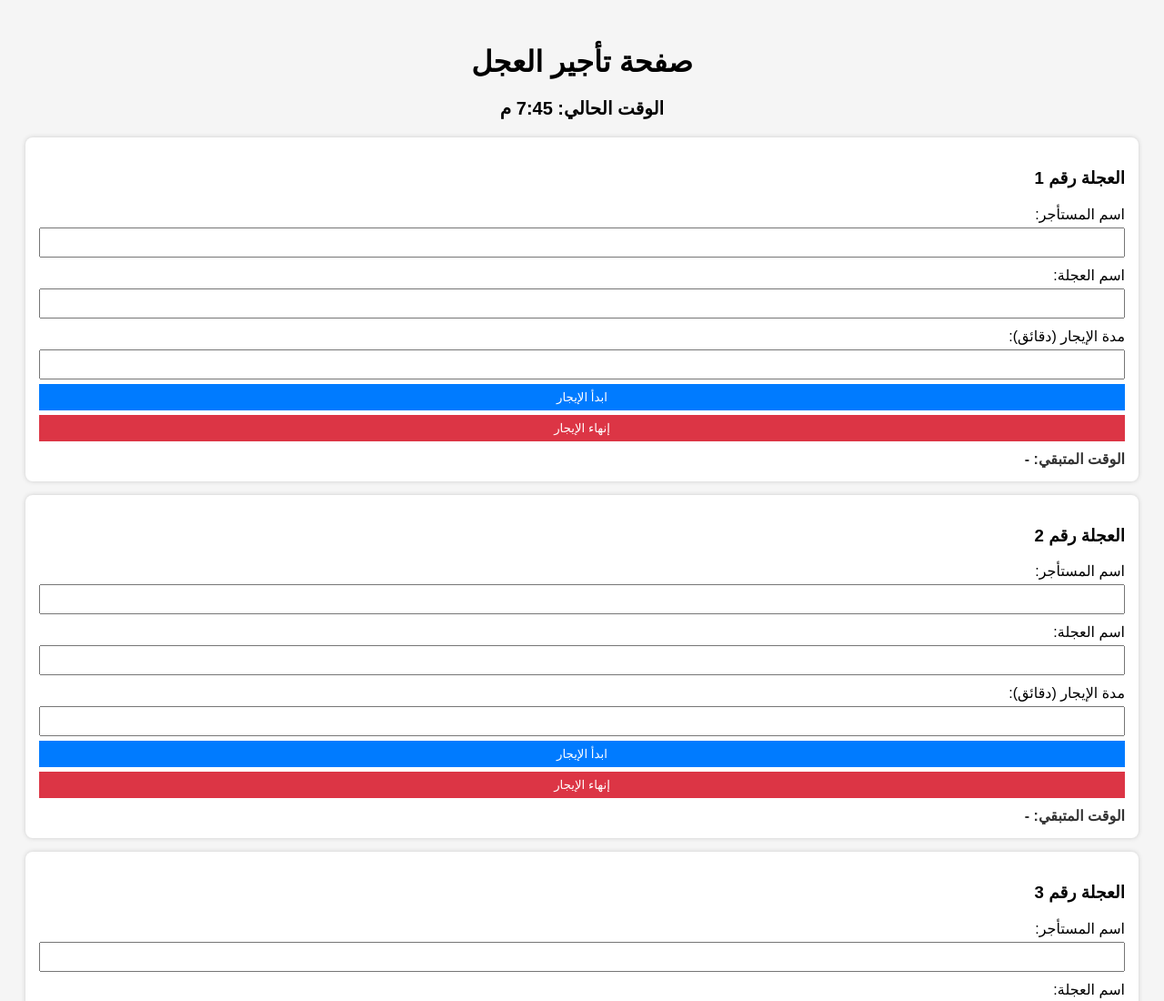
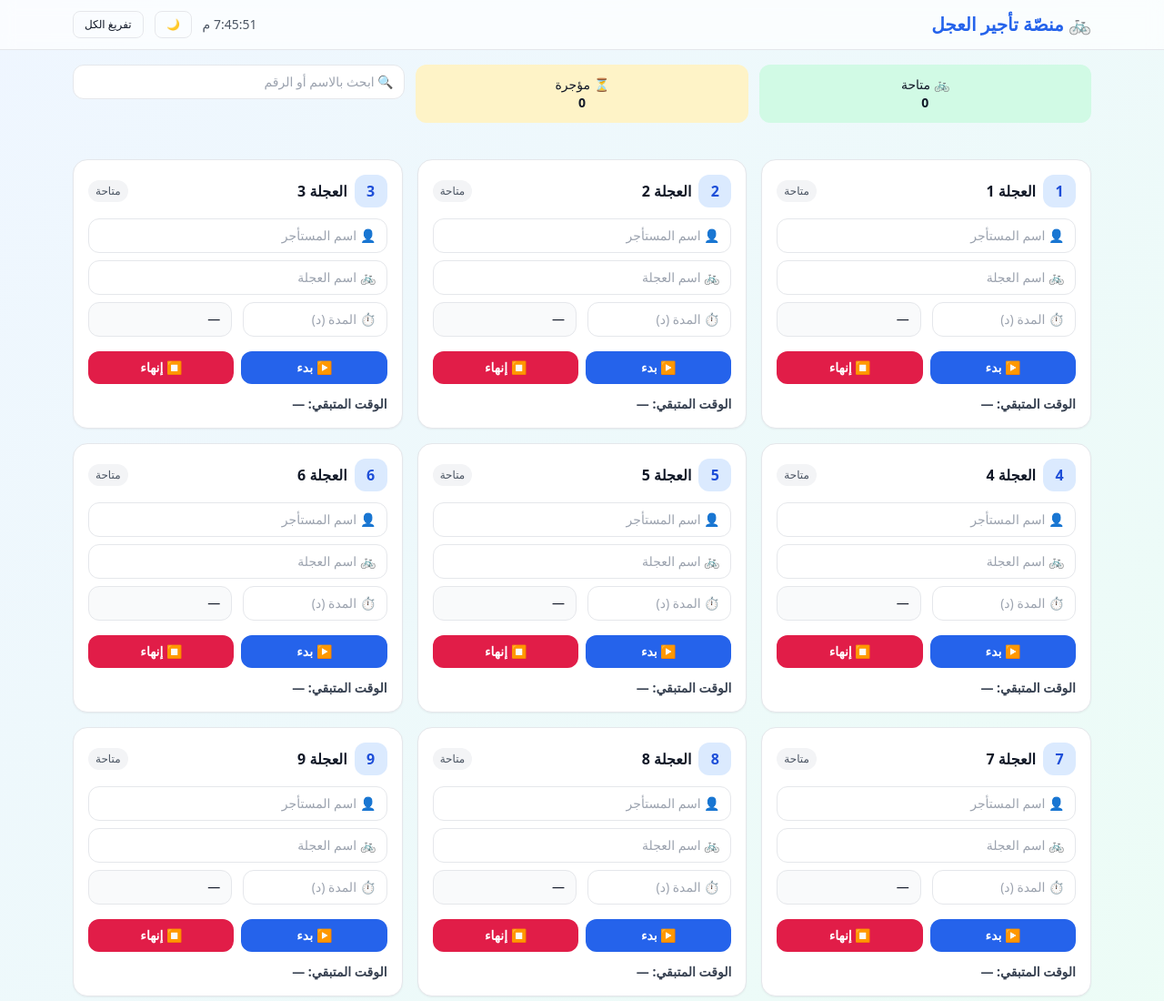
Before and after one commit to apdosyd/sekl, a plain HTML site: page index.html in a window 1280 px wide. Shown: the top 1100 px of the page at 91% size. Drawn offline with nearby package versions, Linux system fonts and the light colour scheme; no server answers.

Commit message:
Update index.html

```diff
--- a/index.html
+++ b/index.html
@@ -1,27 +1,54 @@
 <!DOCTYPE html>
-<html lang="ar">
+<html lang="ar" dir="rtl">
 <head>
-  <meta charset="UTF-8" />
+  <meta charset="utf-8" />
   <meta name="viewport" content="width=device-width, initial-scale=1" />
-  <title>صفحة تأجير العجل</title>
+  <title>منصّة تأجير العجل</title>
+  <!-- Tailwind -->
+  <script src="https://cdn.tailwindcss.com"></script>
+  <meta name="color-scheme" content="light dark" />
   <style>
-    body { font-family: Arial, sans-serif; direction: rtl; padding: 20px; background: #f5f5f5; }
-    h1 { text-align: center; margin-bottom: 20px; }
-    .bike-container { background: white; border-radius: 8px; padding: 15px; margin-bottom: 15px; box-shadow: 0 0 5px #ccc; }
-    label { display: block; margin-top: 10px; }
-    input, button { width: 100%; padding: 7px; margin-top: 5px; box-sizing: border-box; }
-    button { background-color: #007bff; color: white; border: none; cursor: pointer; }
-    button:hover { background-color: #0056b3; }
-    .countdown { margin-top: 10px; font-weight: bold; color: #333; }
-    #currentTime { font-size: 20px; font-weight: bold; text-align: center; margin-bottom: 20px; }
+    body { font-feature-settings: "ss01" on, "cv01" on; transition: background 0.4s; }
+    .hide { display:none; }
   </style>
 </head>
-<body>
+<body class="min-h-screen bg-gradient-to-br from-blue-50 to-emerald-50 text-gray-900 dark:from-gray-900 dark:to-gray-800 dark:text-gray-100 selection:bg-blue-200">
+  <!-- Header -->
+  <header class="sticky top-0 z-10 bg-white/70 dark:bg-gray-900/70 backdrop-blur border-b">
+    <div class="mx-auto max-w-6xl px-4 py-3 flex items-center gap-4">
+      <h1 class="text-xl font-bold text-blue-600">🚲 منصّة تأجير العجل</h1>
+      <div class="ms-auto flex items-center gap-3">
+        <span id="now" class="text-sm text-gray-600 dark:text-gray-300">—</span>
+        <button id="toggleDark" class="text-xs rounded-lg border px-3 py-1.5 hover:bg-gray-100 dark:hover:bg-gray-800">🌙</button>
+        <button id="clearAll" class="text-xs rounded-lg border px-3 py-1.5 hover:bg-gray-100 dark:hover:bg-gray-800">تفريغ الكل</button>
+      </div>
+    </div>
+  </header>
 
-<h1>صفحة تأجير العجل</h1>
-<div id="currentTime">جارٍ تحميل الوقت...</div>
-<div id="bikesContainer"></div>
+  <!-- Stats -->
+  <section class="mx-auto max-w-6xl px-4 py-4 grid grid-cols-2 sm:grid-cols-3 gap-3 text-sm">
+    <div class="rounded-xl bg-emerald-100 dark:bg-emerald-900 p-3 text-center">
+      <p>🚲 متاحة</p>
+      <b id="availableCount">0</b>
+    </div>
+    <div class="rounded-xl bg-amber-100 dark:bg-amber-900 p-3 text-center">
+      <p>⏳ مؤجرة</p>
+      <b id="rentedCount">0</b>
+    </div>
+    <div class="col-span-2 sm:col-span-1">
+      <input id="searchBox" class="w-full rounded-xl border px-3 py-2 text-sm focus:ring focus:ring-blue-200 dark:bg-gray-800 dark:border-gray-700" placeholder="🔍 ابحث بالاسم أو الرقم">
+    </div>
+  </section>
 
+  <!-- Main -->
+  <main class="mx-auto max-w-6xl px-4 py-6">
+    <section id="bikes" class="grid gap-4 sm:grid-cols-2 lg:grid-cols-3"></section>
+  </main>
+
+  <!-- Toast -->
+  <div id="toast" class="fixed bottom-4 inset-x-4 sm:left-1/2 sm:-translate-x-1/2 sm:w-[420px] rounded-xl border bg-white dark:bg-gray-800 shadow-lg p-4 text-sm hidden"></div>
+
+  <!-- Alarm -->
   <audio id="alarm" src="https://actions.google.com/sounds/v1/alarms/alarm_clock.ogg" preload="auto"></audio>
 
   <!-- Firebase -->
@@ -29,135 +56,124 @@
   <script src="https://www.gstatic.com/firebasejs/8.10.0/firebase-database.js"></script>
 
   <script>
-  // إعداد Firebase (بدل القيم بتاعتك هنا)
+    // Firebase config
     const firebaseConfig = {
-    apiKey: "YOUR_API_KEY",
-    authDomain: "YOUR_PROJECT.firebaseapp.com",
-    databaseURL: "https://YOUR_PROJECT-default-rtdb.firebaseio.com",
-    projectId: "YOUR_PROJECT",
-    storageBucket: "YOUR_PROJECT.appspot.com",
-    messagingSenderId: "XXXX",
-    appId: "XXXX"
+      apiKey: "PUT-YOUR-API-KEY-HERE",
+      authDomain: "YOUR-PROJECT.firebaseapp.com",
+      databaseURL: "https://YOUR-PROJECT-default-rtdb.firebaseio.com",
+      projectId: "YOUR-PROJECT-ID",
     };
     firebase.initializeApp(firebaseConfig);
-  const database = firebase.database();
+    const db = firebase.database();
 
-  // دوال الوقت
-  function getLocalTime() { return new Date(); }
-  function formatTime12(date) {
-    let hours = date.getHours();
-    const minutes = date.getMinutes().toString().padStart(2, '0');
-    const ampm = hours >= 12 ? 'م' : 'ص';
-    hours = hours % 12; hours = hours ? hours : 12;
-    return `${hours}:${minutes} ${ampm}`;
+    // Helpers
+    const $ = (s,r=document)=>r.querySelector(s);
+    const $$ = (s,r=document)=>Array.from(r.querySelectorAll(s));
+    function fmt12(d){
+      const date=(d instanceof Date)?d:new Date(d);
+      let h=date.getHours();
+      const m=String(date.getMinutes()).padStart(2,'0');
+      const s=String(date.getSeconds()).padStart(2,'0');
+      const ampm=h>=12?'م':'ص'; h=h%12; h=h?h:12;
+      return `${h}:${m}:${s} ${ampm}`;
     }
-  function updateCurrentTime() {
-    document.getElementById('currentTime').textContent = `الوقت الحالي: ${formatTime12(getLocalTime())}`;
-  }
-  setInterval(updateCurrentTime, 1000); updateCurrentTime();
-
-  // إعداد الواجهة
-  const BIKE_COUNT = 10;
-  const timers = {};
-  const container = document.getElementById('bikesContainer');
-
-  for (let i = 1; i <= BIKE_COUNT; i++) {
-    const div = document.createElement('div');
-    div.className = 'bike-container';
-    div.innerHTML = `
-      <h3>العجلة رقم ${i}</h3>
-      <label>اسم المستأجر:</label>
-      <input id="person${i}" />
-      <label>اسم العجلة:</label>
-      <input id="bike${i}" />
-      <label>مدة الإيجار (دقائق):</label>
-      <input type="number" id="duration${i}" min="1" />
-      <button onclick="startRent(${i})" id="startBtn${i}">ابدأ الإيجار</button>
-      <button onclick="stopRent(${i})" id="stopBtn${i}" style="background:#dc3545; margin-top:5px;">إنهاء الإيجار</button>
-      <div class="countdown" id="countdown${i}">الوقت المتبقي: -</div>
-    `;
-    container.appendChild(div);
+    function toast(msg,type='info'){
+      const el=$('#toast');
+      el.classList.remove('hidden');
+      el.className=`fixed bottom-4 inset-x-4 sm:left-1/2 sm:-translate-x-1/2 sm:w-[420px] rounded-xl border p-4 text-sm shadow-lg ${type==='error'?'bg-red-100 dark:bg-red-900 border-red-300':'bg-white dark:bg-gray-800 border-gray-200'}`;
+      el.innerHTML=msg;
+      clearTimeout(el._t);
+      el._t=setTimeout(()=>el.classList.add('hidden'),2800);
     }
 
-  // بدء الإيجار
-  function startRent(i) {
-    const name = document.getElementById(`person${i}`).value.trim();
-    const bike = document.getElementById(`bike${i}`).value.trim();
-    const mins = parseInt(document.getElementById(`duration${i}`).value);
-
-    if (!name || !bike || isNaN(mins) || mins <= 0) {
-      alert("من فضلك املأ جميع الخانات بشكل صحيح"); return;
+    // UI
+    const BIKE_COUNT=12;
+    const timers={};
+    function bikeCard(i){
+      return `
+      <article class="group rounded-2xl border dark:border-gray-700 bg-white dark:bg-gray-800 p-4 shadow-sm hover:shadow-md transition">
+        <div class="flex items-center gap-2 mb-3">
+          <div class="w-9 h-9 rounded-xl bg-blue-100 dark:bg-blue-900 text-blue-700 dark:text-blue-200 grid place-items-center font-bold">${i}</div>
+          <h3 class="text-base font-semibold">العجلة ${i}</h3>
+          <span id="status${i}" class="ms-auto text-xs px-2 py-1 rounded-full bg-gray-100 dark:bg-gray-700 text-gray-600">متاحة</span>
+        </div>
+        <input id="person${i}" class="w-full rounded-xl border dark:border-gray-700 mb-2 px-3 py-2 text-sm focus:ring focus:ring-blue-200 dark:bg-gray-900" placeholder="👤 اسم المستأجر"/>
+        <input id="bike${i}" class="w-full rounded-xl border dark:border-gray-700 mb-2 px-3 py-2 text-sm focus:ring focus:ring-blue-200 dark:bg-gray-900" placeholder="🚲 اسم العجلة"/>
+        <div class="grid grid-cols-2 gap-3">
+          <input id="mins${i}" type="number" min="1" class="rounded-xl border dark:border-gray-700 px-3 py-2 text-sm focus:ring focus:ring-blue-200 dark:bg-gray-900" placeholder="⏱️ المدة (د)"/>
+          <div id="return${i}" class="rounded-xl border dark:border-gray-700 bg-gray-50 dark:bg-gray-900 px-3 py-2 text-sm grid place-items-start">—</div>
+        </div>
+        <div class="mt-4 flex items-center gap-2">
+          <button id="start${i}" class="flex-1 rounded-xl bg-blue-600 text-white px-4 py-2 text-sm font-semibold hover:bg-blue-700">▶️ بدء</button>
+          <button id="stop${i}" class="flex-1 rounded-xl bg-rose-600 text-white px-4 py-2 text-sm font-semibold hover:bg-rose-700" disabled>⏹️ إنهاء</button>
+        </div>
+        <div id="cd${i}" class="mt-3 text-sm font-semibold text-gray-700 dark:text-gray-300">الوقت المتبقي: —</div>
+      </article>`;
+    }
+    function renderGrid(){
+      const wrap=$('#bikes');
+      wrap.innerHTML=Array.from({length:BIKE_COUNT},(_,k)=>bikeCard(k+1)).join('');
+      for(let i=1;i<=BIKE_COUNT;i++){
+        $('#start'+i).addEventListener('click',()=>startRent(i));
+        $('#stop'+i).addEventListener('click',()=>stopRent(i));
+      }
     }
 
-    const start = getLocalTime();
-    const end = new Date(start.getTime() + mins * 60 * 1000);
-
-    const data = {
-      person: name,
-      bikeName: bike,
-      startTime: start.getTime(),
-      endTime: end.getTime()
-    };
-
-    // حفظ في Firebase
-    database.ref("bikes/" + i).set(data);
-
-    // تشغيل العداد فوراً محلياً
-    updateCountdown(i, end.getTime(), name, bike);
+    // Logic
+    function startRent(i){
+      const person=$('#person'+i).value.trim();
+      const bike=$('#bike'+i).value.trim();
+      const mins=parseInt($('#mins'+i).value,10);
+      if(!person||!bike||!mins||mins<=0){ toast('⚠️ أدخل البيانات كاملة', 'error'); return; }
+      const start=Date.now(), end=start+mins*60*1000;
+      db.ref('bikes/'+i).set({person,bikeName:bike,startTime:start,endTime:end});
+    }
+    function stopRent(i){ db.ref('bikes/'+i).remove(); }
+    function setDisabled(i,on){
+      $('#person'+i).disabled=on; $('#bike'+i).disabled=on; $('#mins'+i).disabled=on;
+      $('#start'+i).disabled=on; $('#stop'+i).disabled=!on;
+      $('#status'+i).textContent=on?'مؤجرة':'متاحة';
+      $('#status'+i).className='ms-auto text-xs px-2 py-1 rounded-full '+(on?'bg-amber-100 text-amber-800 dark:bg-amber-900 dark:text-amber-200':'bg-emerald-100 text-emerald-700 dark:bg-emerald-900 dark:text-emerald-200');
+    }
+    function startCountdown(i,end,person,bike){
+      const el=$('#cd'+i), ret=$('#return'+i);
+      if(timers[i]) clearInterval(timers[i]);
+      function tick(){
+        const now=Date.now(); let diff=Math.floor((end-now)/1000);
+        if(diff<=0){ el.textContent=`⏰ انتهى الوقت لـ "${bike}" (${person})`; $('#alarm').play().catch(()=>{}); clearInterval(timers[i]); setDisabled(i,false); ret.textContent='—'; return; }
+        const m=Math.floor(diff/60), s=diff%60;
+        el.textContent=`الوقت المتبقي: ${m} دقيقة و ${String(s).padStart(2,'0')} ثانية`;
+        ret.textContent=fmt12(end);
+      }
+      tick(); timers[i]=setInterval(tick,1000);
+    }
+    function stopCountdown(i){ if(timers[i]){clearInterval(timers[i]);timers[i]=null;} $('#cd'+i).textContent='الوقت المتبقي: —'; $('#return'+i).textContent='—'; setDisabled(i,false); }
+    function bindRealtime(){
+      db.ref('bikes').on('value',snap=>{
+        const data=snap.val()||{}; let rented=0;
+        for(let i=1;i<=BIKE_COUNT;i++){
+          if(data[i]){ const {person,bikeName,endTime}=data[i]; $('#person'+i).value=person||''; $('#bike'+i).value=bikeName||''; setDisabled(i,true); startCountdown(i,Number(endTime),person,bikeName); rented++; }
+          else{ stopCountdown(i); $('#person'+i).value=''; $('#bike'+i).value=''; $('#mins'+i).value=''; }
+        }
+        $('#rentedCount').textContent=rented; $('#availableCount').textContent=BIKE_COUNT-rented;
+      });
     }
 
-  // إيقاف الإيجار
-  function stopRent(i) { database.ref("bikes/" + i).remove(); }
+    // Time & dark mode
+    function tickNow(){ $('#now').textContent=fmt12(new Date()); }
+    $('#toggleDark').onclick=()=>document.documentElement.classList.toggle('dark');
+    $('#clearAll').onclick=()=>{ if(confirm('مسح كل الحجوزات؟')) db.ref('bikes').remove(); };
 
-  // تحديث العداد
-  function updateCountdown(i, endTime, person, bikeName) {
-    const countdownEl = document.getElementById(`countdown${i}`);
-    if (timers[i]) clearInterval(timers[i]);
+    // Search filter
+    $('#searchBox').addEventListener('input',e=>{
+      const val=e.target.value.toLowerCase();
+      $$('#bikes article').forEach(card=>{
+        card.style.display=card.textContent.toLowerCase().includes(val)?'':'none';
+      });
+    });
 
-    function tick() {
-      const now = Date.now();
-      let diff = Math.floor((endTime - now) / 1000);
-      const returnTime = formatTime12(new Date(endTime));
-
-      if (diff <= 0) {
-        countdownEl.innerHTML = `انتهى وقت إيجار "<b>${bikeName}</b>" لـ "<b>${person}</b>" عند ${returnTime}`;
-        document.getElementById('alarm').play();
-        clearInterval(timers[i]);
-        return;
-      }
-
-      const mins = Math.floor(diff / 60);
-      const secs = diff % 60;
-      countdownEl.innerHTML = `الوقت المتبقي: ${mins} دقيقة و ${secs} ثانية | ينتهي: ${returnTime}`;
-    }
-
-    tick();
-    timers[i] = setInterval(tick, 1000);
-  }
-
-  // المزامنة مع Firebase
-  database.ref("bikes").on('value', snapshot => {
-    const bikesData = snapshot.val() || {};
-    for (let i = 1; i <= BIKE_COUNT; i++) {
-      if (bikesData[i]) {
-        const { person, bikeName, endTime } = bikesData[i];
-        document.getElementById(`person${i}`).value = person;
-        document.getElementById(`bike${i}`).value = bikeName;
-        document.getElementById(`duration${i}`).disabled = true;
-        document.getElementById(`startBtn${i}`).disabled = true;
-        updateCountdown(i, endTime, person, bikeName);
-      } else {
-        document.getElementById(`person${i}`).value = '';
-        document.getElementById(`bike${i}`).value = '';
-        document.getElementById(`duration${i}`).value = '';
-        document.getElementById(`duration${i}`).disabled = false;
-        document.getElementById(`startBtn${i}`).disabled = false;
-        document.getElementById(`countdown${i}`).textContent = 'الوقت المتبقي: -';
-        if (timers[i]) { clearInterval(timers[i]); timers[i] = null; }
-      }
-    }
-  });
+    // Boot
+    renderGrid(); bindRealtime(); tickNow(); setInterval(tickNow,1000);
   </script>
-
 </body>
 </html>
```
Lines whose indentation alone changed are shown as unchanged.
